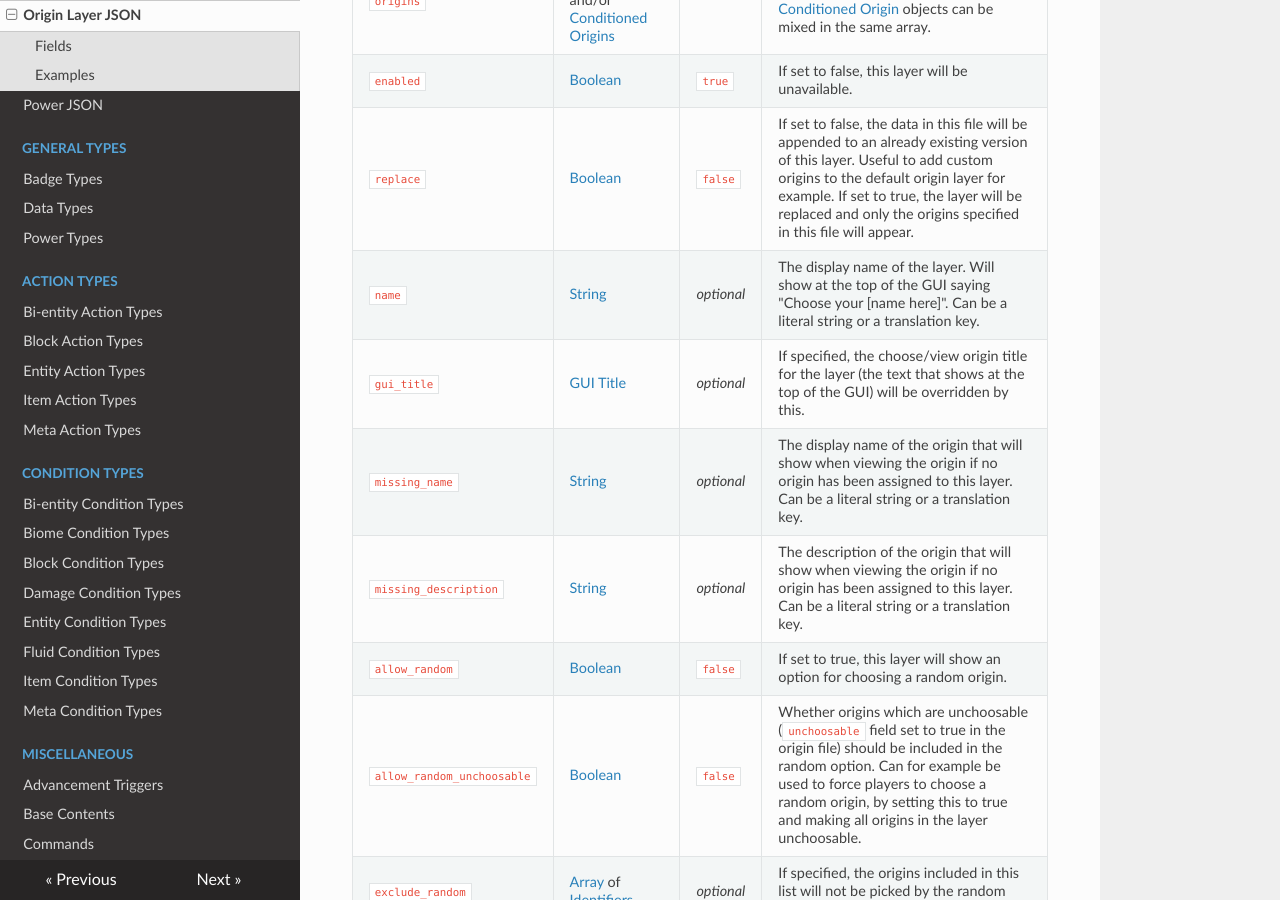
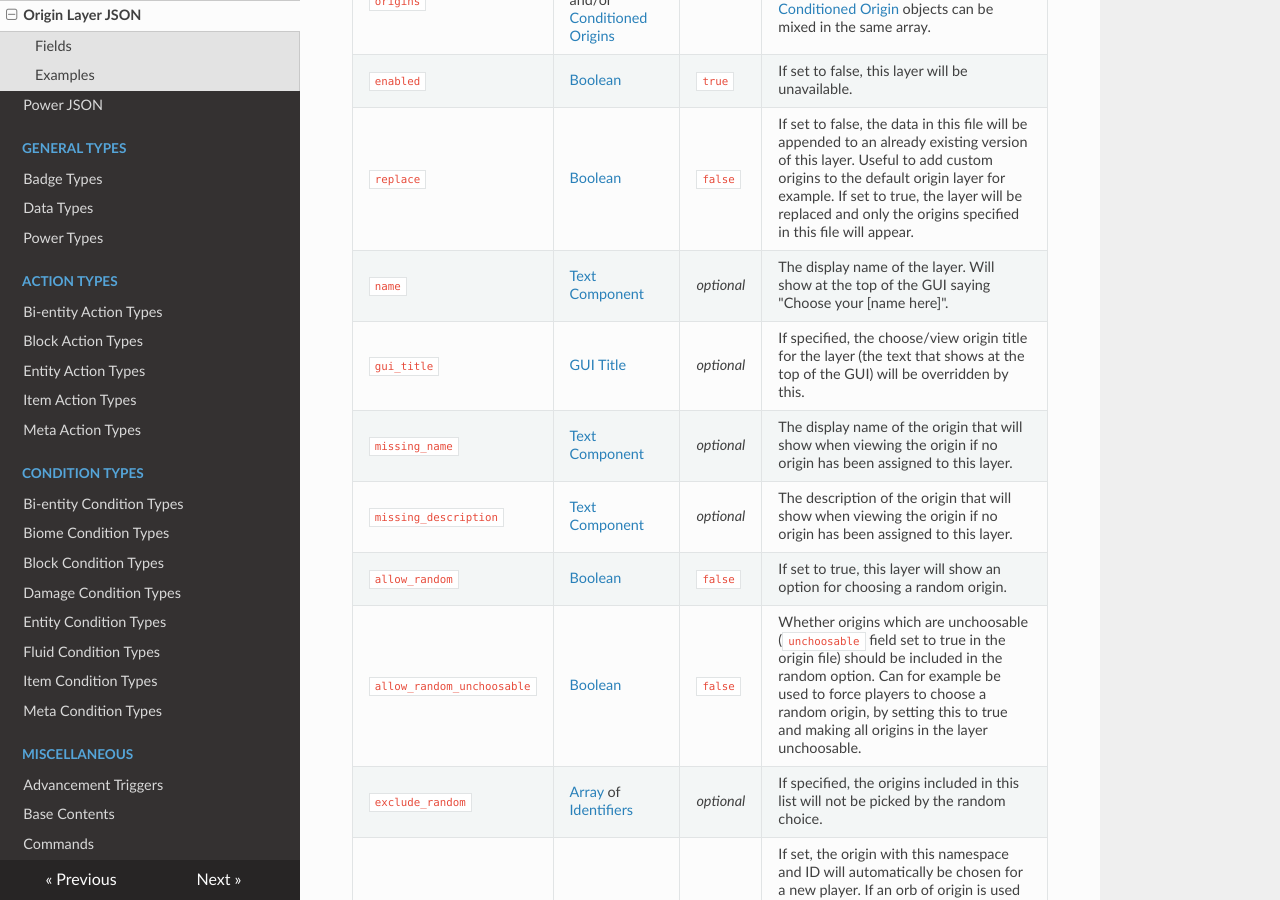
Before and after one commit to apace100/origins-docs, an MkDocs documentation site: the page built from docs/json/origin_layer.md, in a window 1280 px wide and 900 px high, scrolled down 698 px. Built offline with MkDocs 1.6.1, drawn with Linux system fonts in a browser that asks for light colours; nearby versions of some CDN libraries.

Commit message:
Updated some docs with fields that previously accept strings Which includes: * origin layer * origin * power * GUI title

```diff
--- a/docs/json/origin_layer.md
+++ b/docs/json/origin_layer.md
@@ -20,10 +20,10 @@ Field  | Type | Default | Description
 `origins` | [Array](../types/data_types/array.md) of [Identifiers](../types/data_types/identifier.md) and/or [Conditioned Origins](conditioned_origin.md) | | Defines the origins that should be in this layer. [Identifier](../types/data_types/identifier.md) strings and [Conditioned Origin](conditioned_origin.md) objects can be mixed in the same array.
 `enabled` | [Boolean](../types/data_types/boolean.md) | `true` | If set to false, this layer will be unavailable.
 `replace` | [Boolean](../types/data_types/boolean.md) | `false` | If set to false, the data in this file will be appended to an already existing version of this layer. Useful to add custom origins to the default origin layer for example. If set to true, the layer will be replaced and only the origins specified in this file will appear.
-`name` | [String](../types/data_types/string.md) | _optional_ | The display name of the layer. Will show at the top of the GUI saying "Choose your [name here]". Can be a literal string or a translation key.
+`name` | [Text Component](../types/data_types/text_component.md) | _optional_ | The display name of the layer. Will show at the top of the GUI saying "Choose your [name here]".
 `gui_title` | [GUI Title](../types/data_types/gui_title.md) | _optional_ | If specified, the choose/view origin title for the layer (the text that shows at the top of the GUI) will be overridden by this.
-`missing_name` | [String](../types/data_types/string.md) | _optional_ | The display name of the origin that will show when viewing the origin if no origin has been assigned to this layer. Can be a literal string or a translation key.
-`missing_description` | [String](../types/data_types/string.md) | _optional_ | The description of the origin that will show when viewing the origin if no origin has been assigned to this layer. Can be a literal string or a translation key.
+`missing_name` | [Text Component](../types/data_types/text_component.md) | _optional_ | The display name of the origin that will show when viewing the origin if no origin has been assigned to this layer.
+`missing_description` | [Text Component](../types/data_types/text_component.md) | _optional_ | The description of the origin that will show when viewing the origin if no origin has been assigned to this layer.
 `allow_random` | [Boolean](../types/data_types/boolean.md) | `false` | If set to true, this layer will show an option for choosing a random origin.
 `allow_random_unchoosable` | [Boolean](../types/data_types/boolean.md) | `false` | Whether origins which are unchoosable (`unchoosable` field set to true in the origin file) should be included in the random option. Can for example be used to force players to choose a random origin, by setting this to true and making all origins in the layer unchoosable.
 `exclude_random` | [Array](../types/data_types/array.md) of [Identifiers](../types/data_types/identifier.md) | _optional_ | If specified, the origins included in this list will not be picked by the random choice.
```
Also changed, not shown: docs/json/origin.md (+2 -2 lines), docs/json/power.md (+2 -2 lines), docs/types/data_types/gui_title.md (+2 -2 lines).
